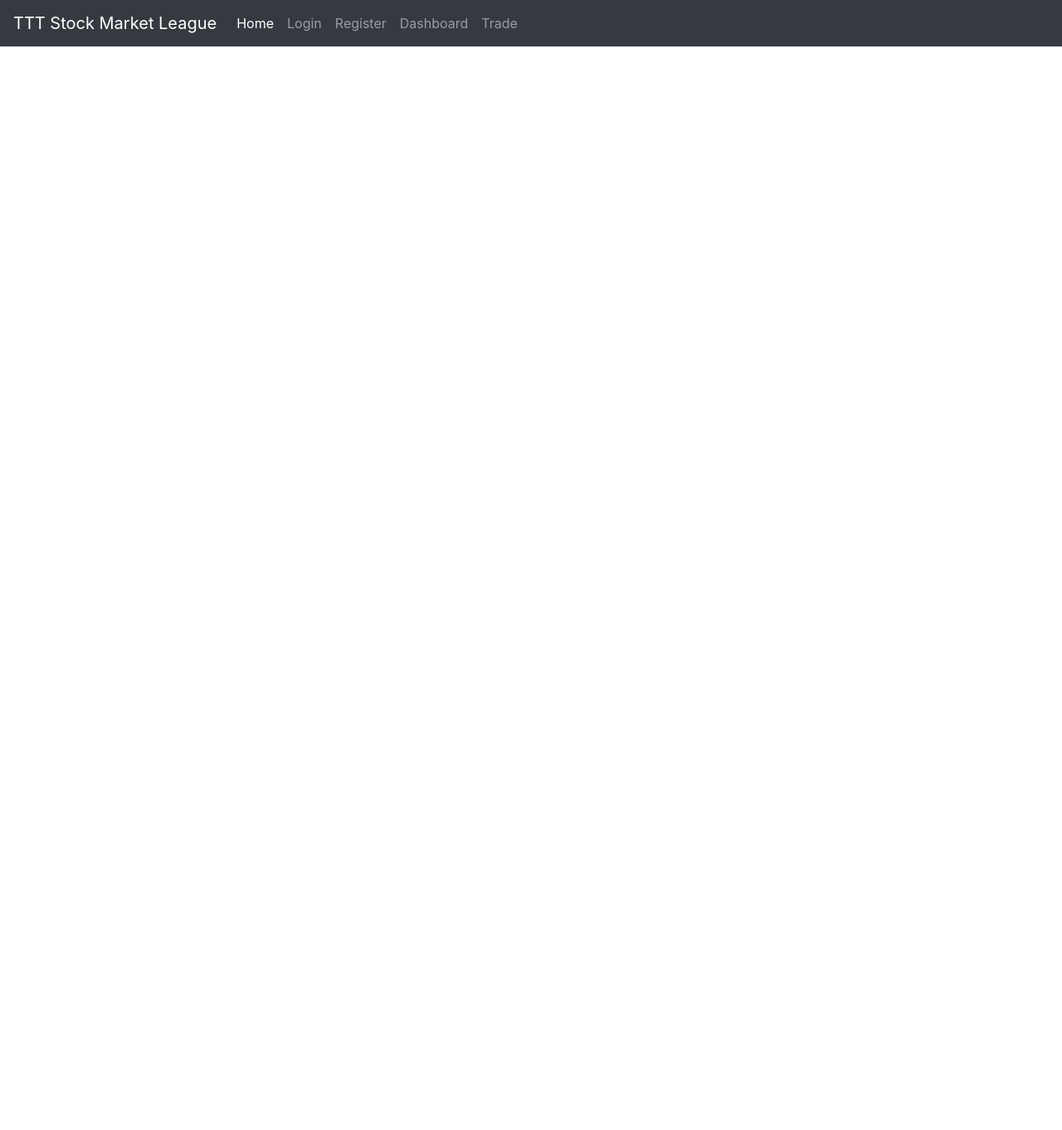
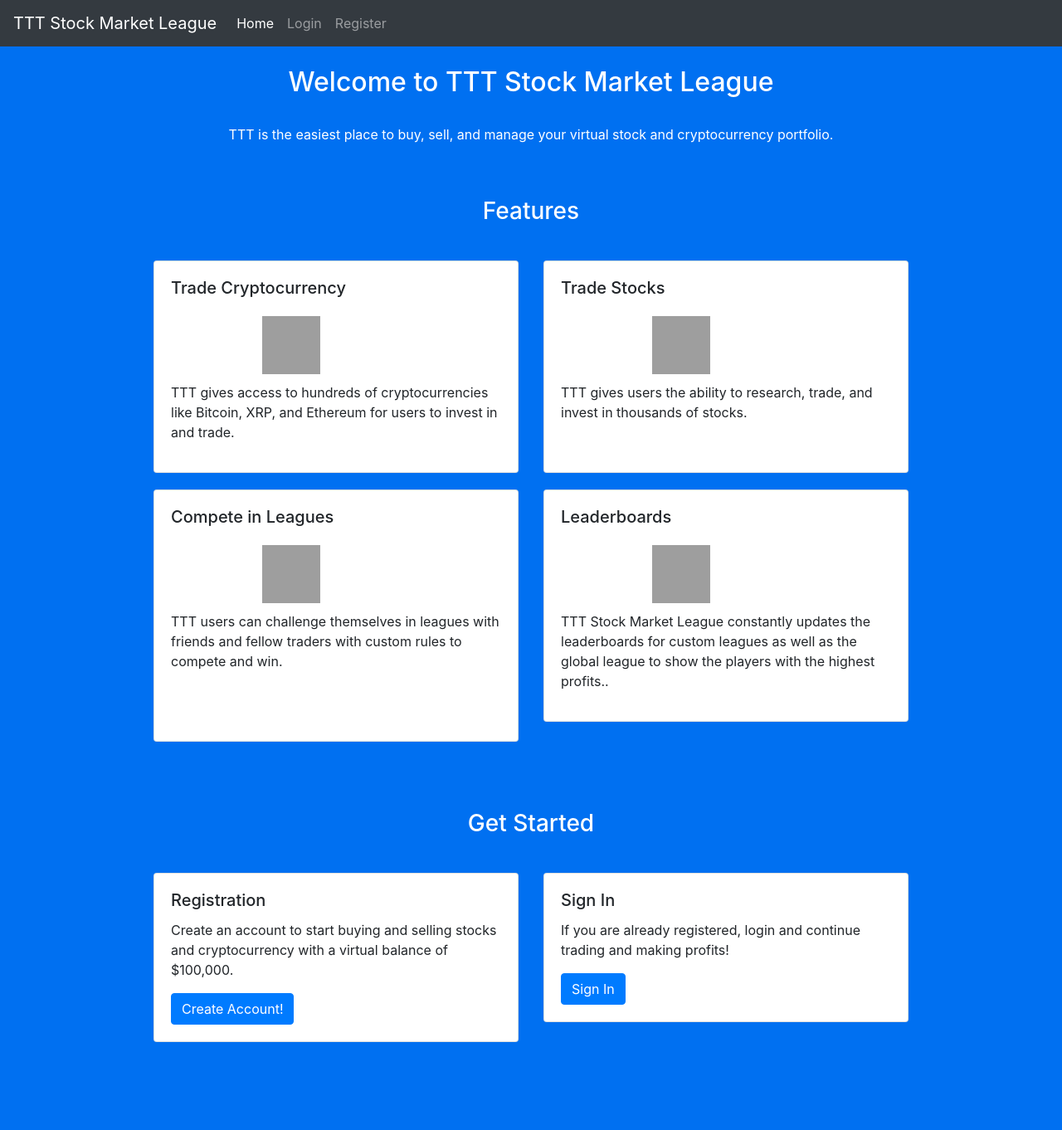
Before and after one commit to amalhotr/SMIL_project, a Django app: template templates/home.html in a window 1280 px wide. Shown: the whole page at 83% size. Before the commit the page ends 56 px from the top, so only its background shows below. Run offline with Django 3.2, Linux system fonts and the light colour scheme; the template is opened without the code that fills it, so the values that code supplies are empty; some libraries are stand-ins or nearby versions; grey boxes are pictures that could not be loaded.

Commit message:
Updated Home -Ajeet

```diff
--- a/templates/base.html
+++ b/templates/base.html
@@ -20,12 +20,7 @@
                 <li class="nav-item">
                         <a class="nav-link" href="{% url 'register'%}">Register</a>
 		</li>
-                <li class="nav-item">
-                        <a class="nav-link" href="{% url 'dashboard'%}">Dashboard</a>
-		</li>
-                <li class="nav-item">
-                        <a class="nav-link" href="{% url 'trade'%}">Trade</a>
-		</li>
+
 
 
               </ul>
--- a/templates/home.html
+++ b/templates/home.html
@@ -8,24 +8,122 @@
 		<title>Home</title>
 		{% load staticfiles %}
 		<link rel='stylesheet' href="{% static 'css/bootstrap.min.css' %}" type = 'text/css'>
-	</head>
-	<body class="body" style="background-color:#0df5e2">
-		<div id = "a">
-	    {% block content %}
+		<style>
 
 
-		{% if graph %}
-		<div style="width:600;height:500">
-			{{graph|safe}}
+		</style>
+	</head>
+	{% block content %}
+	<body class="body" style="background-color: #0070f1">
+		<br>
+		<div name = div.a style ="text-align: center">
+		<h2 style="color: #ffffff">Welcome to TTT Stock Market League</h2>
+		<br>
+		<p style = "color: #ffffff">TTT is the easiest place to buy, sell, and manage your virtual stock and cryptocurrency portfolio.</p>
 		</div>
-		{% endif %}
+		<br>
+		<br>
 
-		{% endblock content %}
-		</div>
-		{% if graph %}
-		<div style="width:600;height:500">
-			{{graph|safe}}
-		</div>
-		{% endif %}
+		<div style ="text-align: center">
+				<h3 style="color: #ffffff">Features</h3>
+				<br>
+				</div>
+				<div class="row" style ="margin: auto; width: 75%; background-color:  #0070f1; padding: 10px;">
+						<div class="col-sm-6">
+						  <div class="card">
+							<div class="card-body">
+							  <h5 class="card-title">Trade Cryptocurrency</h5>
+							  <div style = "margin: auto;
+							  width: 50%;
+							  padding: 10px;">
+							  <img src="https://en.bitcoin.it/w/images/en/2/29/BC_Logo_.png" width="70" height="70" >
+							</div>
+							<p>TTT gives access to hundreds of cryptocurrencies like Bitcoin, XRP, and Ethereum for users to invest in and trade.</p>
+
+							</div>
+						  </div>
+						</div>
+						<div class="col-sm-6">
+						  <div class="card">
+							<div class="card-body">
+							  <h5 class="card-title">Trade Stocks</h5>
+							  <div style = "margin: auto;
+							  width: 50%;
+							  padding: 10px;">
+							  <img src="https://www.freepngimg.com/thumb/stock_market/26072-3-stock-market-file-thumb.png" width="70" height="70" >
+							</div>
+							<p>TTT gives users the ability to research, trade, and invest in thousands of stocks.</p>
+							<br>
+							</div>
+						  </div>
+						</div>
+					  </div>
+					  <div class="row" style ="margin: auto; width: 75%; background-color:  #0070f1; padding: 10px;">
+							<div class="col-sm-6">
+							  <div class="card">
+								<div class="card-body">
+								  <h5 class="card-title">Compete in Leagues</h5>
+								  <div style = "margin: auto;
+								  width: 50%;
+								  padding: 10px;">
+								  <img src="https://www.shareicon.net/data/512x512/2016/08/03/806224_people_512x512.png" width="70" height="70" >
+								</div>
+								<p>TTT users can challenge themselves in leagues with friends and fellow traders with custom rules to compete and win.</p>
+								<br>
+								<br>
+
+								</div>
+							  </div>
+							</div>
+							<div class="col-sm-6">
+							  <div class="card">
+								<div class="card-body">
+								  <h5 class="card-title">Leaderboards</h5>
+								  <div style = "margin: auto;
+								  width: 50%;
+								  padding: 10px;">
+								  <img src="https://us.123rf.com/450wm/venimo/venimo1401/venimo140100059/25470461-vector-mobile-game-concept-tablet-pc-with-leaderboard-icons-in-flat-retro-style.jpg?ver=6" width="70" height="70" >
+								</div>
+								<p>TTT Stock Market League constantly updates the leaderboards for custom leagues as well as the global league to show the players with the highest profits..</p>
+
+								</div>
+							  </div>
+							</div>
+						  </div>
+		<br>
+		<br>
+		<br>
+		<div style ="text-align: center">
+				<h3 style="color: #ffffff">Get Started</h3>
+				<br>
+				</div>
+				<div class="row" style ="margin: auto; width: 75%; background-color:  #0070f1; padding: 10px;">
+						<div class="col-sm-6">
+						  <div class="card">
+							<div class="card-body">
+							  <h5 class="card-title">Registration</h5>
+							  <p class="card-text">Create an account to start buying and selling stocks and cryptocurrency with a virtual balance of $100,000.</p>
+							  <a href="{% url 'register'%}" class="btn btn-primary">Create Account!</a>
+							</div>
+						  </div>
+						</div>
+						<div class="col-sm-6">
+						  <div class="card">
+							<div class="card-body">
+							  <h5 class="card-title">Sign In</h5>
+							  <p class="card-text">If you are already registered, login and continue trading and making profits!</p>
+							  <a href="{% url 'login'%}" class="btn btn-primary">Sign In</a>
+							</div>
+						  </div>
+						</div>
+					  </div>
+					  <br>
+					  <br>
+					  <br>
+					  <br>
+
+
+
 	</body>
+	{% endblock %}
 </html>
```
Also changed, not shown: ttt/Plot.py (deleted, +0 -15 lines), ttt/StockData.py (+2 -30 lines), ttt/unitTests.py (+0 -23 lines), ttt/views.py (+9 -5 lines), SMIL_project/__init__.py (deleted), accounts/__init__.py (deleted), accounts/migrations/__init__.py (deleted), db.sqlite3, templates/images/bitcoin.png (added), ttt/__init__.py (deleted), ttt/migrations/__init__.py (deleted), 4 other files.
